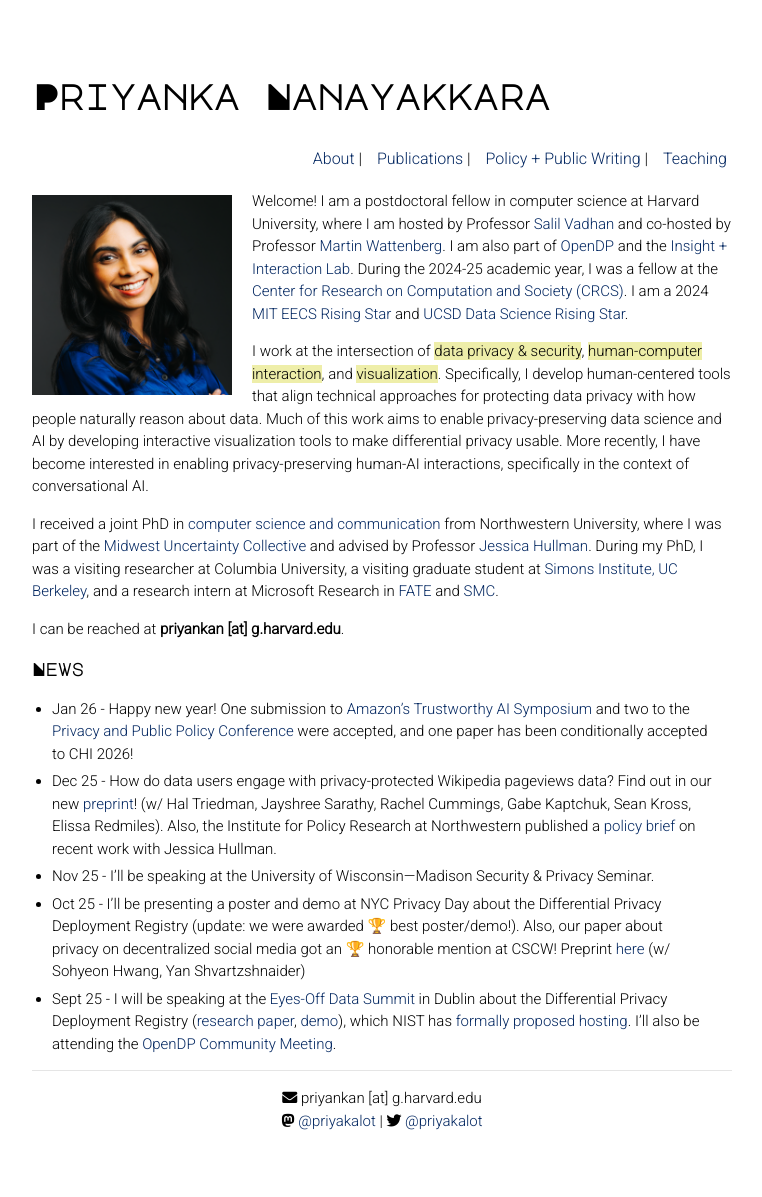
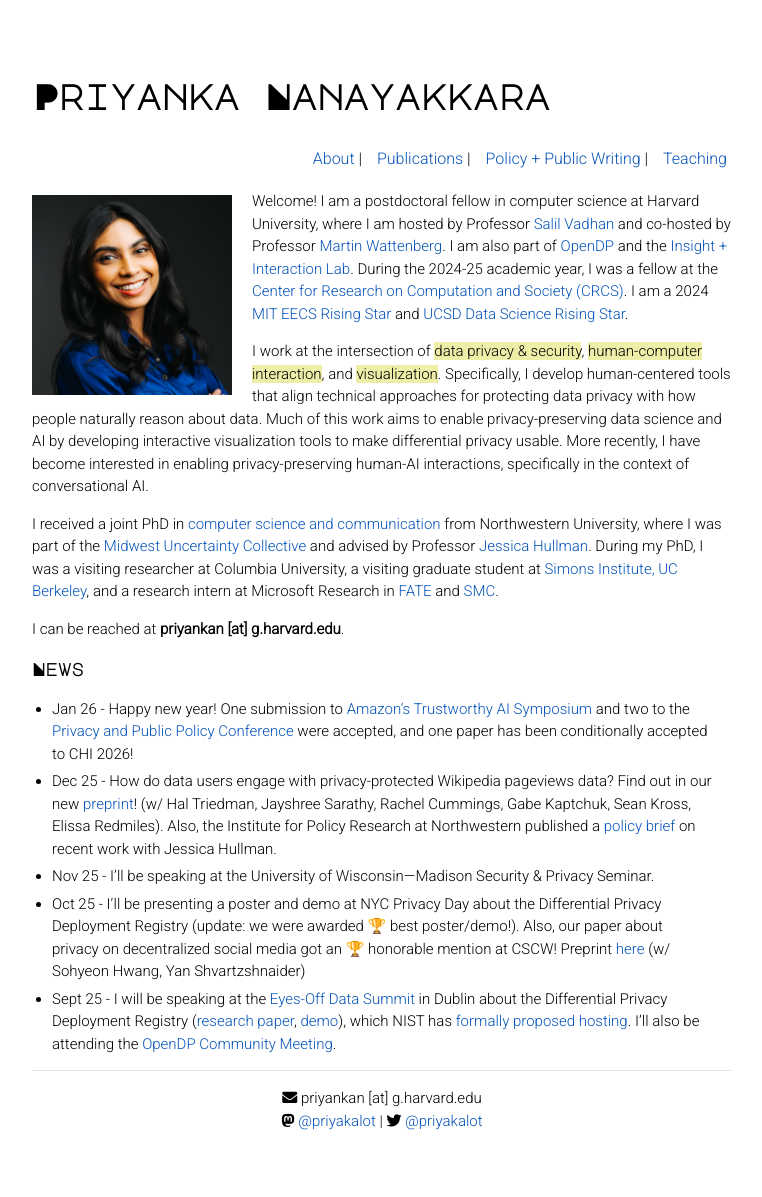
Before and after one commit to priyakalot/priyakalot.github.io, a Jekyll site: the page built from index.md, in a window 1280 px wide. Shown: the whole page, without its empty margins (258-1020 px from the left). Built offline with Jekyll 4.4.1, drawn with Linux system fonts in a browser that asks for light colours; nearby versions of some CDN libraries.

Commit message:
Update vars.scss

```diff
--- a/_sass/vars.scss
+++ b/_sass/vars.scss
@@ -2,7 +2,7 @@
  * Customization Variables
  */
 
-$accent: #032761;
+$accent: #0553b8;
 $image-size: 150px;
 
 /*
```
